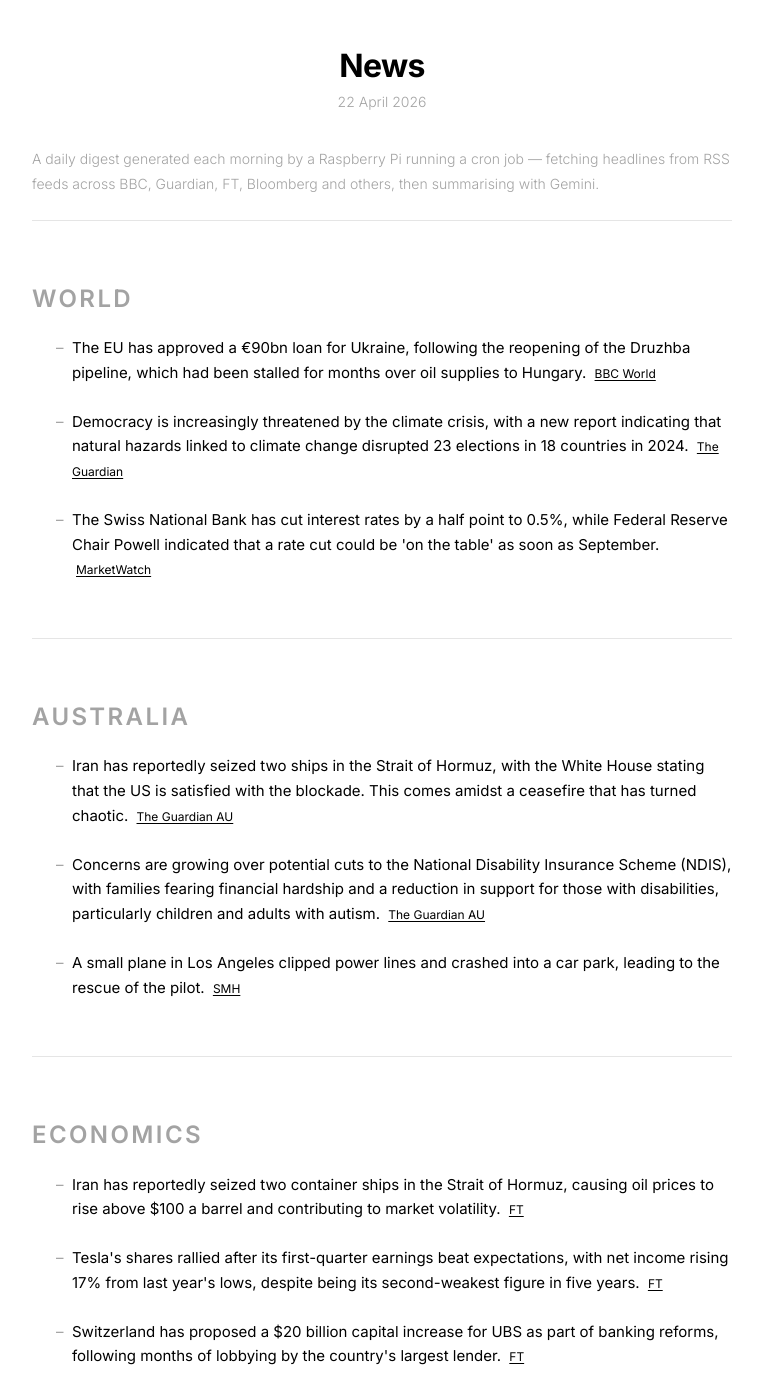
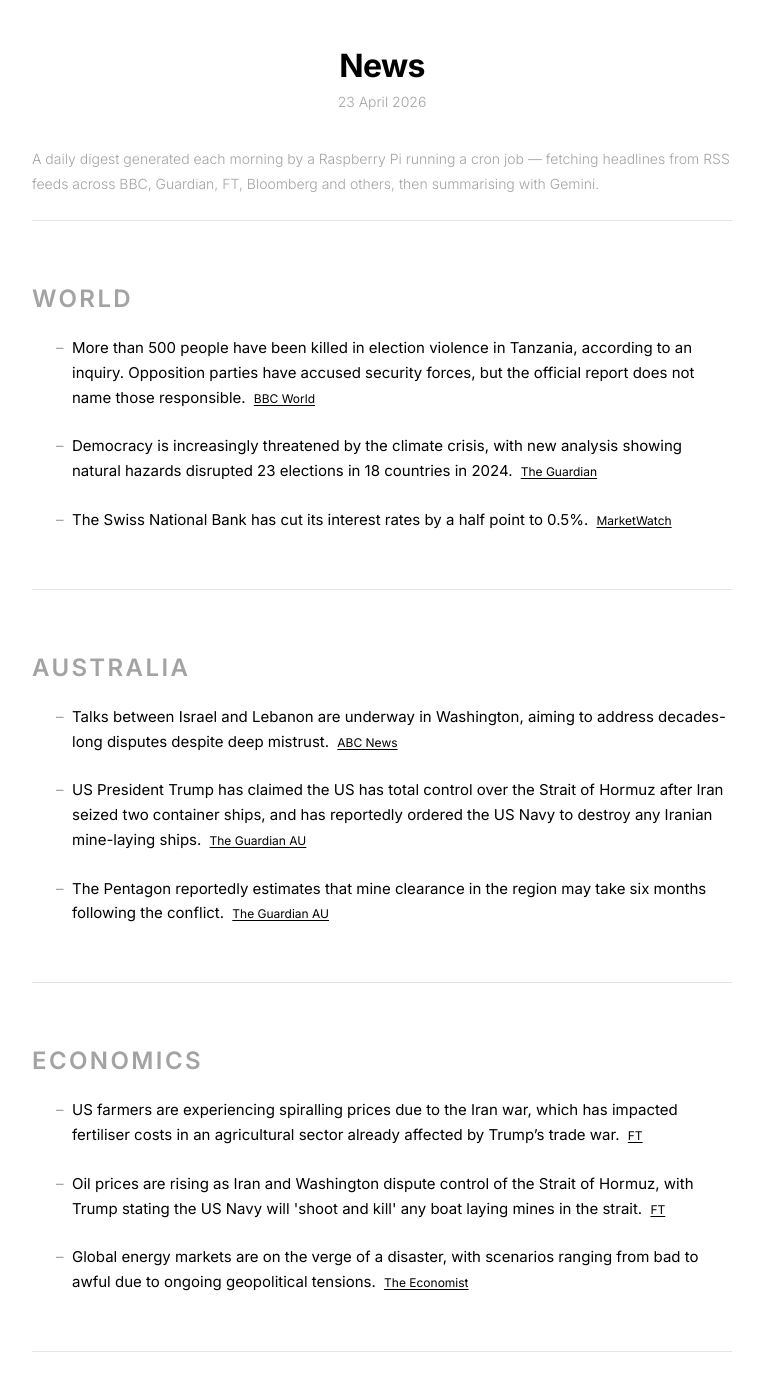
Before and after one commit to s-jac/s-jac.github.io, a Jekyll site: the page built from projects/news.html, in a window 1280 px wide and 1400 px high. Shown: the whole window, without its empty margins (258-1021 px from the left). Built offline with Jekyll 4.4.1, drawn with Linux system fonts in a browser that asks for light colours; some of the changed text lies outside the part shown.

Commit message:
daily news update 23 April 2026

```diff
--- a/_data/news.json
+++ b/_data/news.json
@@ -1,22 +1,22 @@
 {
-  "date": "22 April 2026",
-  "generated_at": "2026-04-22T21:00:25.192284+00:00",
+  "date": "23 April 2026",
+  "generated_at": "2026-04-23T21:00:28.445739+00:00",
   "sections": [
     {
       "heading": "World",
       "bullets": [
         {
-          "text": "The EU has approved a €90bn loan for Ukraine, following the reopening of the Druzhba pipeline, which had been stalled for months over oil supplies to Hungary.",
+          "text": "More than 500 people have been killed in election violence in Tanzania, according to an inquiry. Opposition parties have accused security forces, but the official report does not name those responsible.",
           "source": "BBC World",
           "url": "https://www.bbc.com/news/world"
         },
         {
-          "text": "Democracy is increasingly threatened by the climate crisis, with a new report indicating that natural hazards linked to climate change disrupted 23 elections in 18 countries in 2024.",
+          "text": "Democracy is increasingly threatened by the climate crisis, with new analysis showing natural hazards disrupted 23 elections in 18 countries in 2024.",
           "source": "The Guardian",
           "url": "https://www.theguardian.com"
         },
         {
-          "text": "The Swiss National Bank has cut interest rates by a half point to 0.5%, while Federal Reserve Chair Powell indicated that a rate cut could be 'on the table' as soon as September.",
+          "text": "The Swiss National Bank has cut its interest rates by a half point to 0.5%.",
           "source": "MarketWatch",
           "url": "https://www.marketwatch.com"
         }
@@ -26,19 +26,19 @@
       "heading": "Australia",
       "bullets": [
         {
-          "text": "Iran has reportedly seized two ships in the Strait of Hormuz, with the White House stating that the US is satisfied with the blockade. This comes amidst a ceasefire that has turned chaotic.",
+          "text": "Talks between Israel and Lebanon are underway in Washington, aiming to address decades-long disputes despite deep mistrust.",
+          "source": "ABC News",
+          "url": "https://www.abc.net.au/news"
+        },
+        {
+          "text": "US President Trump has claimed the US has total control over the Strait of Hormuz after Iran seized two container ships, and has reportedly ordered the US Navy to destroy any Iranian mine-laying ships.",
           "source": "The Guardian AU",
           "url": "https://www.theguardian.com/au"
         },
         {
-          "text": "Concerns are growing over potential cuts to the National Disability Insurance Scheme (NDIS), with families fearing financial hardship and a reduction in support for those with disabilities, particularly children and adults with autism.",
+          "text": "The Pentagon reportedly estimates that mine clearance in the region may take six months following the conflict.",
           "source": "The Guardian AU",
           "url": "https://www.theguardian.com/au"
-        },
-        {
-          "text": "A small plane in Los Angeles clipped power lines and crashed into a car park, leading to the rescue of the pilot.",
-          "source": "SMH",
-          "url": "https://www.smh.com.au"
         }
       ]
     },
@@ -46,19 +46,19 @@
       "heading": "Economics",
       "bullets": [
         {
-          "text": "Iran has reportedly seized two container ships in the Strait of Hormuz, causing oil prices to rise above $100 a barrel and contributing to market volatility.",
+          "text": "US farmers are experiencing spiralling prices due to the Iran war, which has impacted fertiliser costs in an agricultural sector already affected by Trump’s trade war.",
           "source": "FT",
           "url": "https://www.ft.com"
         },
         {
-          "text": "Tesla's shares rallied after its first-quarter earnings beat expectations, with net income rising 17% from last year's lows, despite being its second-weakest figure in five years.",
+          "text": "Oil prices are rising as Iran and Washington dispute control of the Strait of Hormuz, with Trump stating the US Navy will 'shoot and kill' any boat laying mines in the strait.",
           "source": "FT",
           "url": "https://www.ft.com"
         },
         {
-          "text": "Switzerland has proposed a $20 billion capital increase for UBS as part of banking reforms, following months of lobbying by the country's largest lender.",
-          "source": "FT",
-          "url": "https://www.ft.com"
+          "text": "Global energy markets are on the verge of a disaster, with scenarios ranging from bad to awful due to ongoing geopolitical tensions.",
+          "source": "The Economist",
+          "url": "https://www.economist.com/finance-and-economics"
         }
       ]
     }
```
